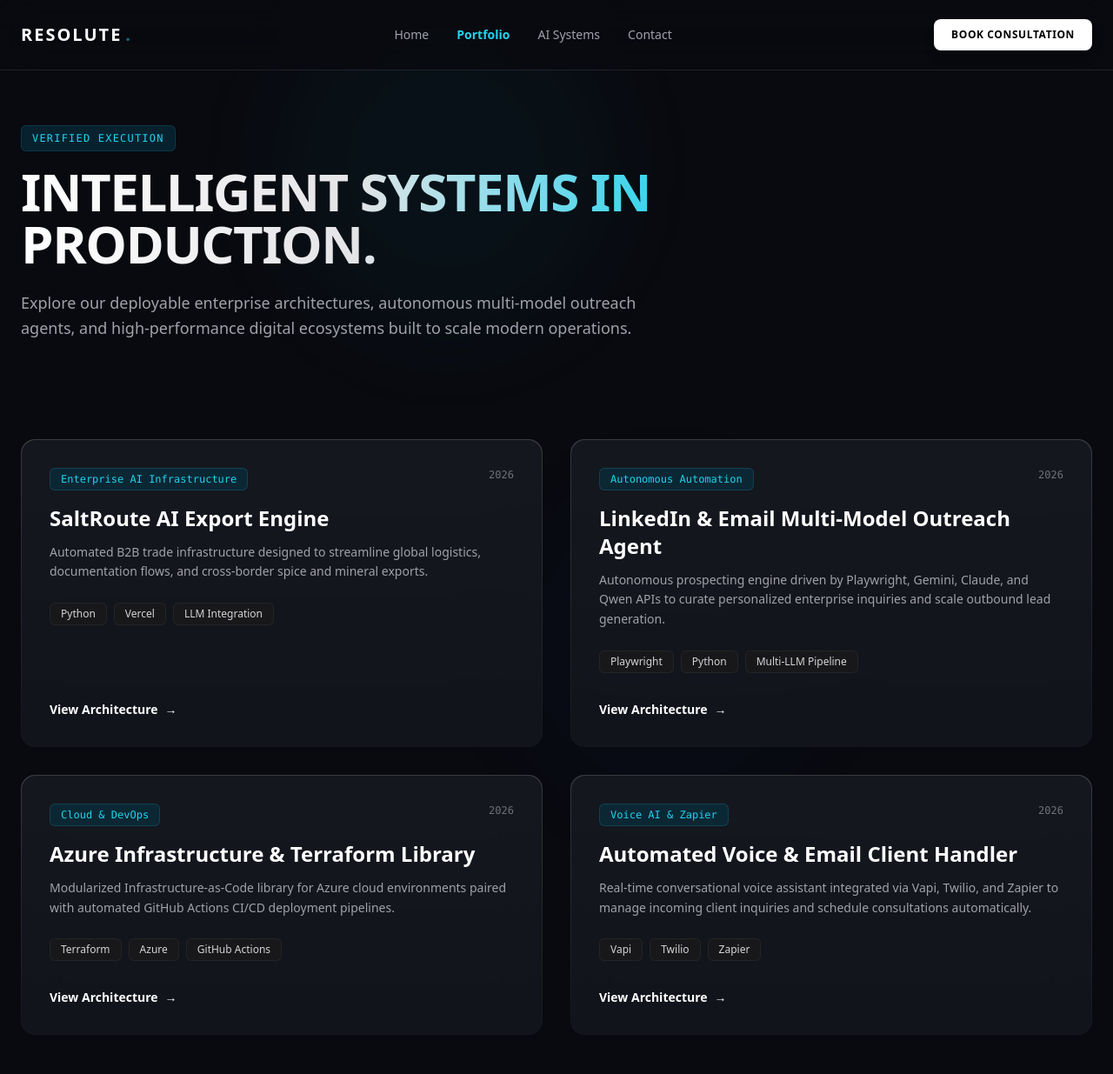
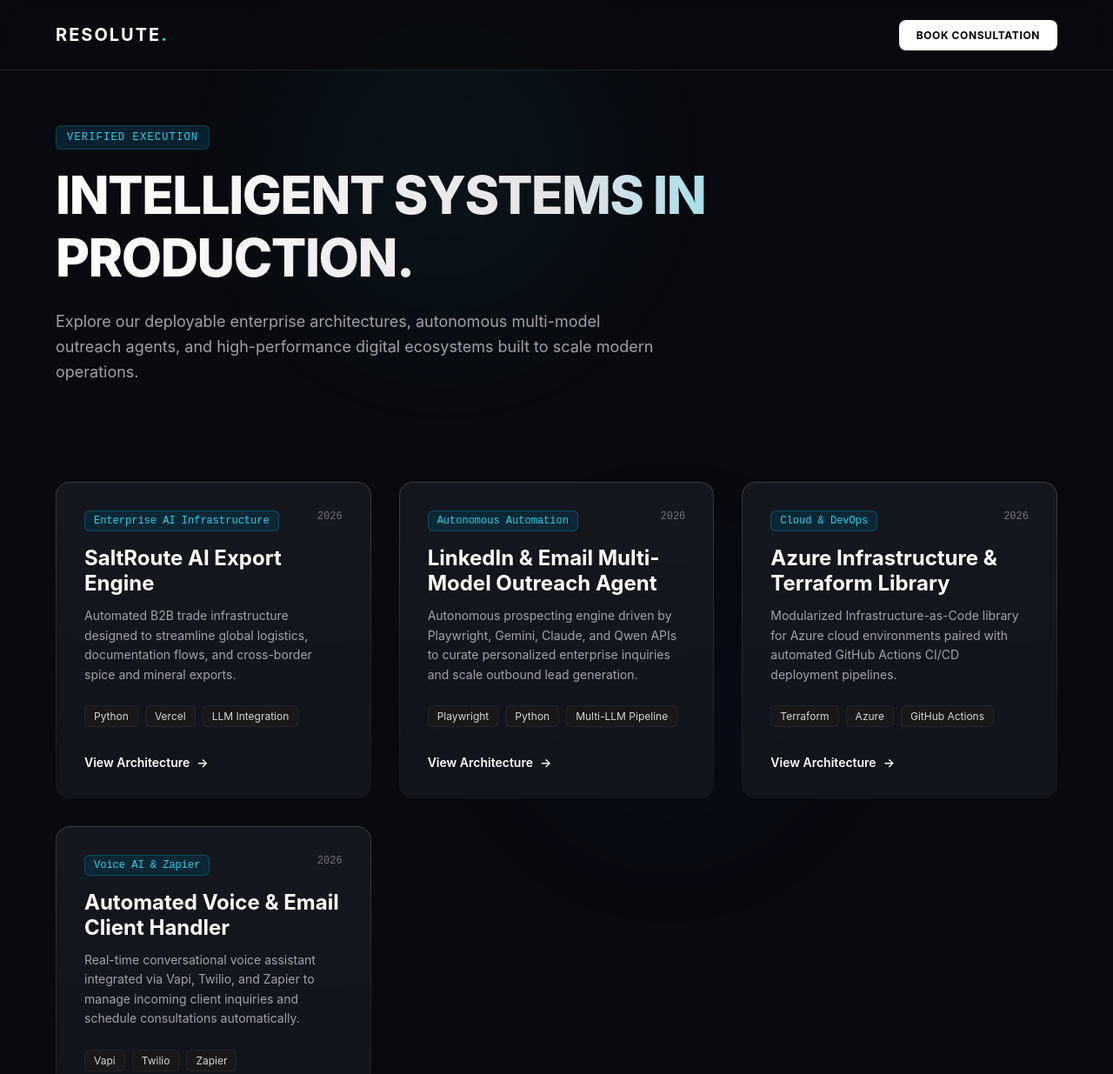
Before and after one commit to javeriamaryam94-creator/resolute-agency, a plain HTML site: page resolute_agency_website_updated/work.html in a window 1280 px wide. Shown: the top 1235 px of the page at 87% size. Drawn offline with nearby package versions, Linux system fonts and the light colour scheme.

Commit message:
Revamp work.html with new styles and layout
Updated the HTML structure and styles for the work page, enhancing the layout and design elements. Improved navigation and added new sections for better user experience.

```diff
--- a/resolute_agency_website_updated/work.html
+++ b/resolute_agency_website_updated/work.html
@@ -1,156 +1,214 @@
 <!DOCTYPE html>
-<html lang="en" class="dark">
+<html lang="en">
 <head>
     <meta charset="UTF-8">
     <meta name="viewport" content="width=device-width, initial-scale=1.0">
     <title>Portfolio & Case Studies | Resolute Agency</title>
-    <script src="https://cdn.tailwindcss.com"></script>
     <style>
+        * { box-sizing: border-box; margin: 0; padding: 0; }
+        body {
+            background-color: #090a0f;
+            color: #ffffff;
+            font-family: -apple-system, BlinkMacSystemFont, "Segoe UI", Roboto, Helvetica, Arial, sans-serif;
+            antialiased: true;
+            overflow-x: hidden;
+            position: relative;
+        }
         @keyframes pulseGlow {
             0%, 100% { opacity: 0.3; transform: scale(1); }
             50% { opacity: 0.5; transform: scale(1.05); }
         }
         .ambient-glow {
+            position: absolute;
+            width: 384px;
+            height: 384px;
+            border-radius: 50%;
+            filter: blur(80px);
+            pointer-events: none;
             animation: pulseGlow 8s infinite ease-in-out;
         }
+        header {
+            position: fixed;
+            top: 0; left: 0; width: 100%; z-index: 50;
+            border-bottom: 1px solid rgba(255, 255, 255, 0.1);
+            background: rgba(9, 10, 15, 0.8);
+            backdrop-filter: blur(12px);
+        }
+        .nav-container {
+            max-width: 1200px; margin: 0 auto; padding: 0 24px; height: 80px;
+            display: flex; align-items: center; justify-content: space-between;
+        }
+        .logo { font-size: 1.25rem; font-weight: bold; letter-spacing: 0.1em; color: #fff; text-decoration: none; }
+        .logo span { color: #22d3ee; }
+        nav a { color: #a1a1aa; text-decoration: none; margin-left: 32px; font-size: 0.875rem; transition: color 0.2s; }
+        nav a:hover, nav a.active { color: #fff; }
+        nav a.active { color: #22d3ee; font-weight: 600; }
+        .btn-consult {
+            padding: 10px 20px; font-size: 0.75rem; font-weight: bold; text-transform: uppercase;
+            letter-spacing: 0.05em; background: #fff; color: #000; border-radius: 8px; text-decoration: none;
+            transition: all 0.3s;
+        }
+        .btn-consult:hover { background: #22d3ee; box-shadow: 0 0 20px rgba(34, 211, 238, 0.4); }
+
+        .hero { max-width: 1200px; margin: 0 auto; padding: 144px 24px 64px 24px; position: relative; z-index: 10; }
+        .badge {
+            font-size: 0.75rem; text-transform: uppercase; letter-spacing: 0.1em; color: #22d3ee;
+            font-family: monospace; background: rgba(8, 51, 68, 0.6); padding: 6px 12px; border-radius: 6px;
+            border: 1px solid rgba(14, 116, 144, 0.4); display: inline-block; margin-bottom: 16px;
+        }
+        h1 { font-size: clamp(2.5rem, 5vw, 3.75rem); font-weight: 800; letter-spacing: -0.025em; margin-bottom: 24px; background: linear-gradient(to right, #fff, #e4e4e7, #22d3ee); -webkit-background-clip: text; -webkit-text-fill-color: transparent; }
+        .hero p { color: #a1a1aa; font-size: 1.125rem; line-height: 1.6; max-width: 700px; }
+
+        .grid-section { max-width: 1200px; margin: 0 auto; padding: 48px 24px; position: relative; z-index: 10; }
+        .grid { display: grid; grid-template-columns: repeat(auto-fit, minmax(320px, 1fr)); gap: 32px; }
+
+        .card-wrapper {
+            position: relative; border-radius: 16px; padding: 1px;
+            background: linear-gradient(to bottom, rgba(255,255,255,0.2), rgba(255,255,255,0.05));
+            transition: all 0.5s;
+        }
+        .card-wrapper:hover {
+            background: linear-gradient(to bottom, rgba(34,211,238,0.5), rgba(37,99,235,0.2));
+            transform: translateY(-4px);
+        }
+        .card {
+            background: rgba(18, 20, 28, 0.9); backdrop-filter: blur(12px);
+            padding: 32px; border-radius: 15px; height: 100%; display: flex; flex-direction: column; justify-content: space-between;
+            transition: background 0.3s;
+        }
+        .card-wrapper:hover .card { background: #12141c; }
+        .card-header { display: flex; justify-content: space-between; align-items: flex-start; margin-bottom: 16px; }
+        .tag { font-size: 0.75rem; font-family: monospace; color: #22d3ee; background: rgba(8, 51, 68, 0.6); padding: 4px 10px; border-radius: 6px; border: 1px solid rgba(14, 116, 144, 0.5); }
+        .year { font-size: 0.75rem; font-family: monospace; color: #71717a; }
+        .card h3 { font-size: 1.5rem; font-weight: bold; margin-bottom: 12px; transition: color 0.3s; }
+        .card-wrapper:hover h3 { color: #67e8f9; }
+        .card p { color: #a1a1aa; font-size: 0.875rem; line-height: 1.6; margin-bottom: 24px; }
+        .tech-tags { display: flex; flex-wrap: wrap; gap: 8px; margin-bottom: 32px; }
+        .tech-tag { font-size: 0.75rem; background: #18181b; color: #d4d4d8; padding: 4px 10px; border-radius: 6px; border: 1px solid rgba(255,255,255,0.05); }
+        .card-link { font-size: 0.875rem; font-weight: 600; color: #fff; text-decoration: none; display: flex; align-items: center; gap: 8px; transition: color 0.3s; }
+        .card-wrapper:hover .card-link { color: #22d3ee; }
+        .card-link span { transition: transform 0.3s; }
+        .card-wrapper:hover .card-link span { transform: translateX(4px); }
+
+        .cta-section { padding: 96px 24px; text-align: center; border-top: 1px solid rgba(255,255,255,0.1); margin-top: 64px; position: relative; z-index: 10; background: linear-gradient(to bottom, transparent, #040508); }
+        .cta-section h2 { font-size: 2rem; font-weight: bold; margin-bottom: 16px; letter-spacing: -0.025em; }
+        .cta-section p { color: #a1a1aa; margin-bottom: 32px; font-size: 0.875rem; }
+        .btn-primary {
+            padding: 16px 32px; background: #fff; color: #000; font-weight: bold; text-transform: uppercase;
+            letter-spacing: 0.05em; border-radius: 8px; box-shadow: 0 10px 25px rgba(0,0,0,0.5); text-decoration: none;
+            display: inline-block; transition: all 0.3s;
+        }
+        .btn-primary:hover { background: #22d3ee; box-shadow: 0 0 30px rgba(34, 211, 238, 0.4); }
     </style>
 </head>
-<body class="bg-[#090a0f] text-white font-sans antialiased selection:bg-cyan-500 selection:text-black overflow-x-hidden relative">
+<body>
 
     <!-- Background Ambient Glows -->
-    <div class="absolute top-0 left-1/4 w-96 h-96 bg-cyan-500/10 rounded-full blur-3xl pointer-events-none ambient-glow"></div>
-    <div class="absolute top-1/3 right-1/4 w-96 h-96 bg-blue-600/10 rounded-full blur-3xl pointer-events-none ambient-glow" style="animation-delay: 4s;"></div>
+    <div class="ambient-glow" style="top: 0; left: 25%; background: rgba(34, 211, 238, 0.1);"></div>
+    <div class="ambient-glow" style="top: 33%; right: 25%; background: rgba(37, 99, 235, 0.1); animation-delay: 4s;"></div>
 
     <!-- Navigation Header -->
-    <header class="fixed top-0 left-0 w-full z-50 border-b border-white/10 bg-[#090a0f]/80 backdrop-blur-xl">
-        <div class="max-w-7xl mx-auto px-6 h-20 flex items-center justify-between">
-            <a href="index.html" class="text-xl font-bold tracking-widest text-white uppercase flex items-center gap-1">
-                RESOLUTE<span class="text-cyan-400 animate-pulse">.</span>
-            </a>
-            <nav class="hidden md:flex items-center space-x-8 text-sm text-zinc-400">
-                <a href="index.html" class="hover:text-white transition">Home</a>
-                <a href="work.html" class="text-cyan-400 font-semibold">Portfolio</a>
-                <a href="ai-automation.html" class="hover:text-white transition">AI Systems</a>
-                <a href="contact.html" class="hover:text-white transition">Contact</a>
+    <header>
+        <div class="nav-container">
+            <a href="index.html" class="logo">RESOLUTE<span>.</span></a>
+            <nav style="display: none; @media(min-width: 768px){display: flex;}">
+                <a href="index.html">Home</a>
+                <a href="work.html" class="active">Portfolio</a>
+                <a href="ai-automation.html">AI Systems</a>
+                <a href="contact.html">Contact</a>
             </nav>
-            <a href="https://cal.com/javeria-maryam-37alah/30min?overlayCalendar=true&date=2026-11-17&slot=2026-11-17T04%3A00%3A00.000Z" target="_blank" class="px-5 py-2.5 text-xs font-bold uppercase tracking-wider bg-white text-black rounded-lg shadow-lg hover:bg-cyan-400 hover:shadow-cyan-500/20 transition-all duration-300">
-                Book Consultation
-            </a>
+            <a href="https://cal.com/javeria-maryam-37alah/30min?overlayCalendar=true&date=2026-11-17&slot=2026-11-17T04%3A00%3A00.000Z" target="_blank" class="btn-consult">Book Consultation</a>
         </div>
     </header>
 
     <!-- Hero Section -->
-    <section class="pt-36 pb-16 px-6 max-w-7xl mx-auto relative z-10">
-        <div class="max-w-3xl">
-            <span class="text-xs uppercase tracking-widest text-cyan-400 font-mono bg-cyan-950/60 px-3 py-1.5 rounded-md border border-cyan-800/40 inline-block mb-4 shadow-inner">
-                Verified Execution
-            </span>
-            <h1 class="text-4xl md:text-6xl font-extrabold tracking-tight mb-6 bg-gradient-to-r from-white via-zinc-200 to-cyan-400 bg-clip-text text-transparent">
-                INTELLIGENT SYSTEMS IN PRODUCTION.
-            </h1>
-            <p class="text-zinc-400 text-lg leading-relaxed">
-                Explore our deployable enterprise architectures, autonomous multi-model outreach agents, and high-performance digital ecosystems built to scale modern operations.
-            </p>
-        </div>
+    <section class="hero">
+        <span class="badge">Verified Execution</span>
+        <h1>INTELLIGENT SYSTEMS IN PRODUCTION.</h1>
+        <p>Explore our deployable enterprise architectures, autonomous multi-model outreach agents, and high-performance digital ecosystems built to scale modern operations.</p>
     </section>
 
     <!-- Portfolio Grid -->
-    <section class="py-12 px-6 max-w-7xl mx-auto relative z-10">
-        <div class="grid grid-cols-1 md:grid-cols-2 gap-8">
+    <section class="grid-section">
+        <div class="grid">
 
-            <!-- Project 1: AI Export Platform -->
-            <div class="relative group rounded-2xl p-[1px] bg-gradient-to-b from-white/20 to-white/5 hover:from-cyan-500/50 hover:to-blue-500/20 transition-all duration-500">
-                <div class="bg-[#12141c]/90 backdrop-blur-xl p-8 rounded-2xl h-full flex flex-col justify-between group-hover:bg-[#12141c] transition-colors">
+            <!-- Project 1 -->
+            <div class="card-wrapper">
+                <div class="card">
                     <div>
-                        <div class="flex justify-between items-start mb-4">
-                            <span class="text-xs font-mono text-cyan-400 bg-cyan-950/60 px-3 py-1 rounded-md border border-cyan-800/50 shadow-sm">Enterprise AI Infrastructure</span>
-                            <span class="text-xs font-mono text-zinc-500">2026</span>
+                        <div class="card-header">
+                            <span class="tag">Enterprise AI Infrastructure</span>
+                            <span class="year">2026</span>
                         </div>
-                        <h3 class="text-2xl font-bold mb-3 group-hover:text-cyan-300 transition-colors">SaltRoute AI Export Engine</h3>
-                        <p class="text-zinc-400 text-sm mb-6 leading-relaxed">
-                            Automated B2B trade infrastructure designed to streamline global logistics, documentation flows, and cross-border spice and mineral exports.
-                        </p>
-                        <div class="flex flex-wrap gap-2 mb-8">
-                            <span class="text-xs bg-zinc-900 text-zinc-300 px-3 py-1 rounded-md border border-white/5">Python</span>
-                            <span class="text-xs bg-zinc-900 text-zinc-300 px-3 py-1 rounded-md border border-white/5">Vercel</span>
-                            <span class="text-xs bg-zinc-900 text-zinc-300 px-3 py-1 rounded-md border border-white/5">LLM Integration</span>
+                        <h3>SaltRoute AI Export Engine</h3>
+                        <p>Automated B2B trade infrastructure designed to streamline global logistics, documentation flows, and cross-border spice and mineral exports.</p>
+                        <div class="tech-tags">
+                            <span class="tech-tag">Python</span>
+                            <span class="tech-tag">Vercel</span>
+                            <span class="tech-tag">LLM Integration</span>
                         </div>
                     </div>
-                    <a href="index.html" class="text-sm font-semibold text-white flex items-center gap-2 group-hover:text-cyan-400 transition-colors">
-                        View Architecture <span class="group-hover:translate-x-1 transition-transform">&rarr;</span>
-                    </a>
+                    <a href="index.html" class="card-link">View Architecture <span>&rarr;</span></a>
                 </div>
             </div>
 
-            <!-- Project 2: Multi-Model Outreach Agent -->
-            <div class="relative group rounded-2xl p-[1px] bg-gradient-to-b from-white/20 to-white/5 hover:from-cyan-500/50 hover:to-blue-500/20 transition-all duration-500">
-                <div class="bg-[#12141c]/90 backdrop-blur-xl p-8 rounded-2xl h-full flex flex-col justify-between group-hover:bg-[#12141c] transition-colors">
+            <!-- Project 2 -->
+            <div class="card-wrapper">
+                <div class="card">
                     <div>
-                        <div class="flex justify-between items-start mb-4">
-                            <span class="text-xs font-mono text-cyan-400 bg-cyan-950/60 px-3 py-1 rounded-md border border-cyan-800/50 shadow-sm">Autonomous Automation</span>
-                            <span class="text-xs font-mono text-zinc-500">2026</span>
+                        <div class="card-header">
+                            <span class="tag">Autonomous Automation</span>
+                            <span class="year">2026</span>
                         </div>
-                        <h3 class="text-2xl font-bold mb-3 group-hover:text-cyan-300 transition-colors">LinkedIn & Email Multi-Model Outreach Agent</h3>
-                        <p class="text-zinc-400 text-sm mb-6 leading-relaxed">
-                            Autonomous prospecting engine driven by Playwright, Gemini, Claude, and Qwen APIs to curate personalized enterprise inquiries and scale outbound lead generation.
-                        </p>
-                        <div class="flex flex-wrap gap-2 mb-8">
-                            <span class="text-xs bg-zinc-900 text-zinc-300 px-3 py-1 rounded-md border border-white/5">Playwright</span>
-                            <span class="text-xs bg-zinc-900 text-zinc-300 px-3 py-1 rounded-md border border-white/5">Python</span>
-                            <span class="text-xs bg-zinc-900 text-zinc-300 px-3 py-1 rounded-md border border-white/5">Multi-LLM Pipeline</span>
+                        <h3>LinkedIn & Email Multi-Model Outreach Agent</h3>
+                        <p>Autonomous prospecting engine driven by Playwright, Gemini, Claude, and Qwen APIs to curate personalized enterprise inquiries and scale outbound lead generation.</p>
+                        <div class="tech-tags">
+                            <span class="tech-tag">Playwright</span>
+                            <span class="tech-tag">Python</span>
+                            <span class="tech-tag">Multi-LLM Pipeline</span>
                         </div>
                     </div>
-                    <a href="index.html" class="text-sm font-semibold text-white flex items-center gap-2 group-hover:text-cyan-400 transition-colors">
-                        View Architecture <span class="group-hover:translate-x-1 transition-transform">&rarr;</span>
-                    </a>
+                    <a href="index.html" class="card-link">View Architecture <span>&rarr;</span></a>
                 </div>
             </div>
 
-            <!-- Project 3: Cloud Infrastructure & Terraform Modules -->
-            <div class="relative group rounded-2xl p-[1px] bg-gradient-to-b from-white/20 to-white/5 hover:from-cyan-500/50 hover:to-blue-500/20 transition-all duration-500">
-                <div class="bg-[#12141c]/90 backdrop-blur-xl p-8 rounded-2xl h-full flex flex-col justify-between group-hover:bg-[#12141c] transition-colors">
+            <!-- Project 3 -->
+            <div class="card-wrapper">
+                <div class="card">
                     <div>
-                        <div class="flex justify-between items-start mb-4">
-                            <span class="text-xs font-mono text-cyan-400 bg-cyan-950/60 px-3 py-1 rounded-md border border-cyan-800/50 shadow-sm">Cloud & DevOps</span>
-                            <span class="text-xs font-mono text-zinc-500">2026</span>
+                        <div class="card-header">
+                            <span class="tag">Cloud & DevOps</span>
+                            <span class="year">2026</span>
                         </div>
-                        <h3 class="text-2xl font-bold mb-3 group-hover:text-cyan-300 transition-colors">Azure Infrastructure & Terraform Library</h3>
-                        <p class="text-zinc-400 text-sm mb-6 leading-relaxed">
-                            Modularized Infrastructure-as-Code library for Azure cloud environments paired with automated GitHub Actions CI/CD deployment pipelines.
-                        </p>
-                        <div class="flex flex-wrap gap-2 mb-8">
-                            <span class="text-xs bg-zinc-900 text-zinc-300 px-3 py-1 rounded-md border border-white/5">Terraform</span>
-                            <span class="text-xs bg-zinc-900 text-zinc-300 px-3 py-1 rounded-md border border-white/5">Azure</span>
-                            <span class="text-xs bg-zinc-900 text-zinc-300 px-3 py-1 rounded-md border border-white/5">GitHub Actions</span>
+                        <h3>Azure Infrastructure & Terraform Library</h3>
+                        <p>Modularized Infrastructure-as-Code library for Azure cloud environments paired with automated GitHub Actions CI/CD deployment pipelines.</p>
+                        <div class="tech-tags">
+                            <span class="tech-tag">Terraform</span>
+                            <span class="tech-tag">Azure</span>
+                            <span class="tech-tag">GitHub Actions</span>
                         </div>
                     </div>
-                    <a href="index.html" class="text-sm font-semibold text-white flex items-center gap-2 group-hover:text-cyan-400 transition-colors">
-                        View Architecture <span class="group-hover:translate-x-1 transition-transform">&rarr;</span>
-                    </a>
+                    <a href="index.html" class="card-link">View Architecture <span>&rarr;</span></a>
                 </div>
             </div>
 
-            <!-- Project 4: Conversational Voice & Email Assistant -->
-            <div class="relative group rounded-2xl p-[1px] bg-gradient-to-b from-white/20 to-white/5 hover:from-cyan-500/50 hover:to-blue-500/20 transition-all duration-500">
-                <div class="bg-[#12141c]/90 backdrop-blur-xl p-8 rounded-2xl h-full flex flex-col justify-between group-hover:bg-[#12141c] transition-colors">
+            <!-- Project 4 -->
+            <div class="card-wrapper">
+                <div class="card">
                     <div>
-                        <div class="flex justify-between items-start mb-4">
-                            <span class="text-xs font-mono text-cyan-400 bg-cyan-950/60 px-3 py-1 rounded-md border border-cyan-800/50 shadow-sm">Voice AI & Zapier</span>
-                            <span class="text-xs font-mono text-zinc-500">2026</span>
+                        <div class="card-header">
+                            <span class="tag">Voice AI & Zapier</span>
+                            <span class="year">2026</span>
                         </div>
-                        <h3 class="text-2xl font-bold mb-3 group-hover:text-cyan-300 transition-colors">Automated Voice & Email Client Handler</h3>
-                        <p class="text-zinc-400 text-sm mb-6 leading-relaxed">
-                            Real-time conversational voice assistant integrated via Vapi, Twilio, and Zapier to manage incoming client inquiries and schedule consultations automatically.
-                        </p>
-                        <div class="flex flex-wrap gap-2 mb-8">
-                            <span class="text-xs bg-zinc-900 text-zinc-300 px-3 py-1 rounded-md border border-white/5">Vapi</span>
-                            <span class="text-xs bg-zinc-900 text-zinc-300 px-3 py-1 rounded-md border border-white/5">Twilio</span>
-                            <span class="text-xs bg-zinc-900 text-zinc-300 px-3 py-1 rounded-md border border-white/5">Zapier</span>
+                        <h3>Automated Voice & Email Client Handler</h3>
+                        <p>Real-time conversational voice assistant integrated via Vapi, Twilio, and Zapier to manage incoming client inquiries and schedule consultations automatically.</p>
+                        <div class="tech-tags">
+                            <span class="tech-tag">Vapi</span>
+                            <span class="tech-tag">Twilio</span>
+                            <span class="tech-tag">Zapier</span>
                         </div>
                     </div>
-                    <a href="index.html" class="text-sm font-semibold text-white flex items-center gap-2 group-hover:text-cyan-400 transition-colors">
-                        View Architecture <span class="group-hover:translate-x-1 transition-transform">&rarr;</span>
-                    </a>
+                    <a href="index.html" class="card-link">View Architecture <span>&rarr;</span></a>
                 </div>
             </div>
 
@@ -158,13 +216,11 @@
     </section>
 
     <!-- Footer CTA -->
-    <section class="py-24 px-6 text-center border-t border-white/10 mt-16 relative z-10 bg-gradient-to-b from-transparent to-[#040508]">
-        <div class="max-w-2xl mx-auto">
-            <h2 class="text-3xl font-bold mb-4 tracking-tight">Ready to architect your intelligent system?</h2>
-            <p class="text-zinc-400 mb-8 text-sm">Book a direct 30-minute technical consultation to map out your infrastructure requirements.</p>
-            <a href="https://cal.com/javeria-maryam-37alah/30min?overlayCalendar=true&date=2026-11-17&slot=2026-11-17T04%3A00%3A00.000Z" target="_blank" class="px-8 py-4 bg-white text-black font-bold uppercase tracking-wider rounded-lg shadow-xl hover:bg-cyan-400 hover:shadow-cyan-500/25 transition-all duration-300 inline-block">
-                Secure Your Consultation Slot
-            </a>
+    <section class="cta-section">
+        <div style="max-width: 600px; margin: 0 auto;">
+            <h2>Ready to architect your intelligent system?</h2>
+            <p>Book a direct 30-minute technical consultation to map out your infrastructure requirements.</p>
+            <a href="https://cal.com/javeria-maryam-37alah/30min?overlayCalendar=true&date=2026-11-17&slot=2026-11-17T04%3A00%3A00.000Z" target="_blank" class="btn-primary">Secure Your Consultation Slot</a>
         </div>
     </section>
 
```
